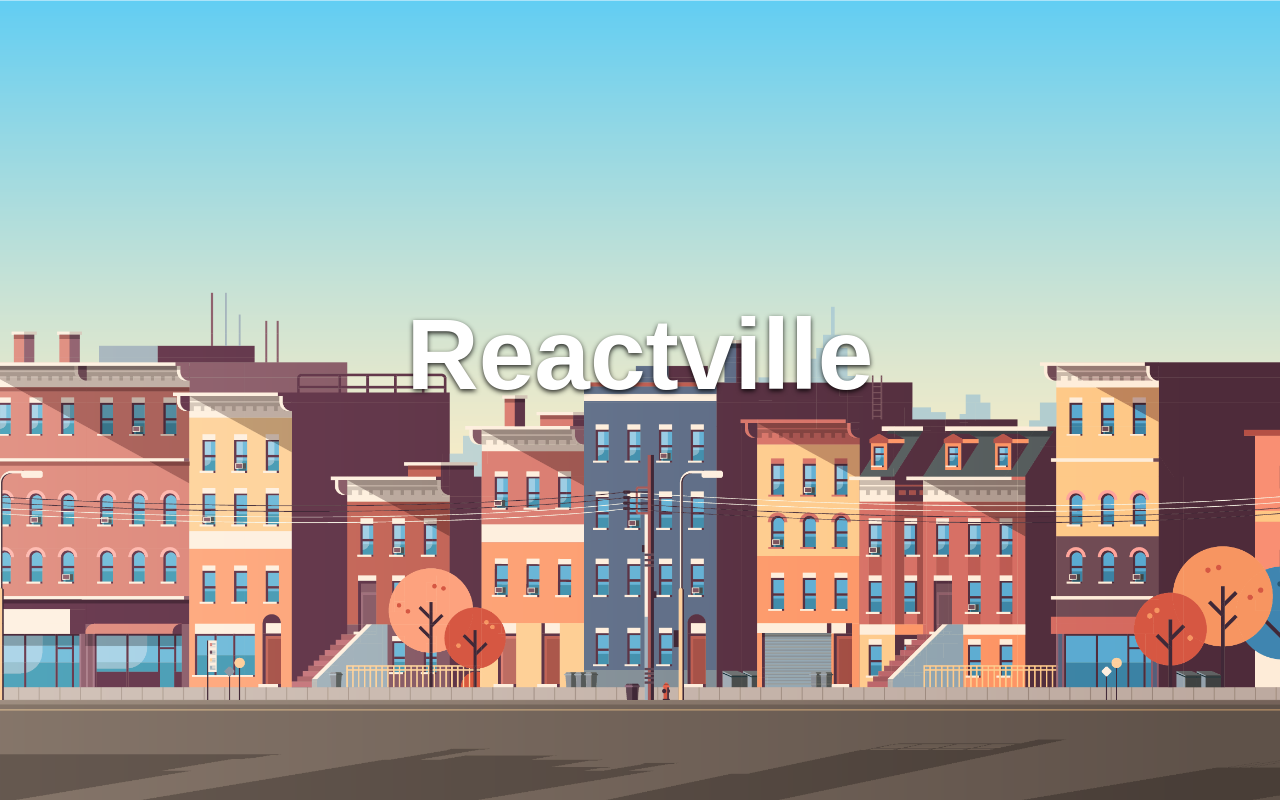
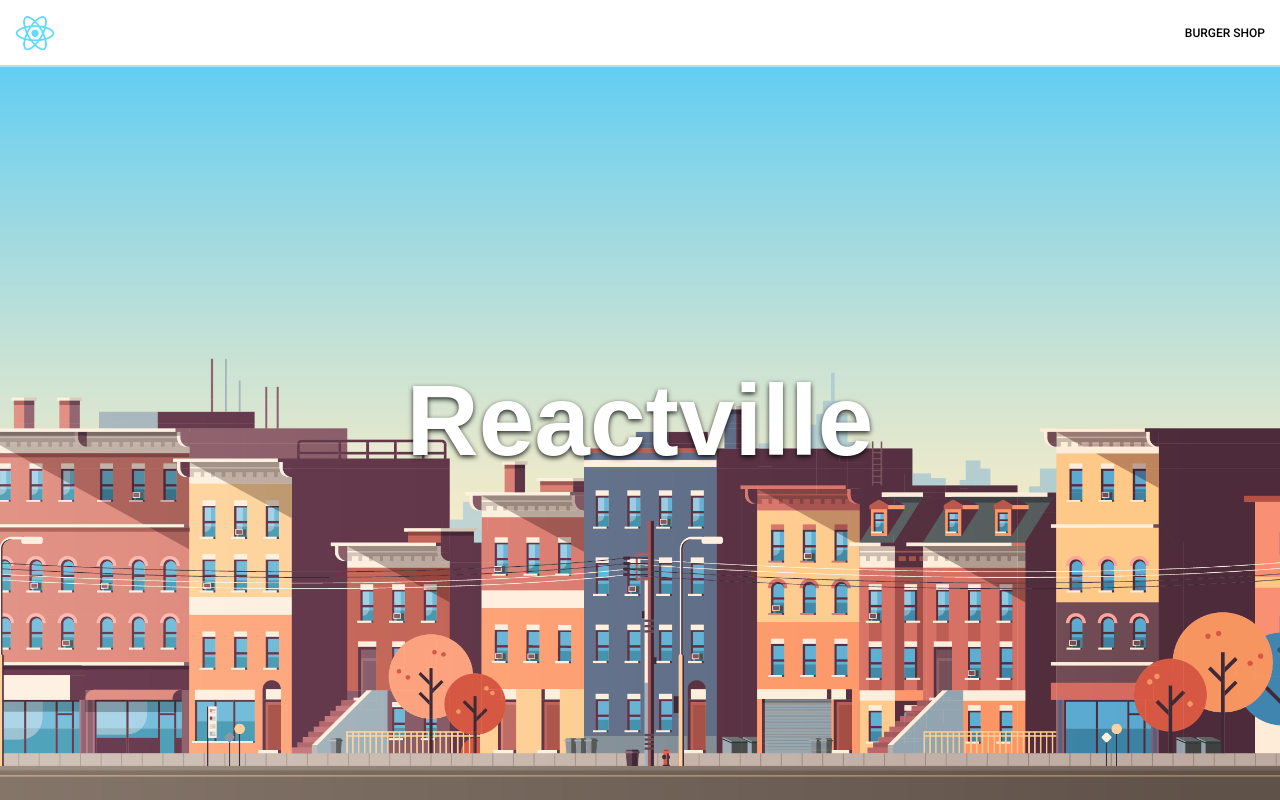
Before and after one commit to cactuspie23/reactville-lab, a React (Create React App) app: page / in a window 1280 px wide. Before the commit this address had no page. Built offline with nearby package versions, Linux system fonts and the light colour scheme; a web font is replaced by a local one.

Commit message:
add logo and burgershop to nav

```diff
--- a/src/App.jsx
+++ b/src/App.jsx
@@ -5,15 +5,20 @@ import { Route, Routes } from 'react-router-dom'
 // Components
 import Landing from './Components/Landing/Landing'
 import BurgerShop from './Components/BurgerShop/BurgerShop'
+import Nav from './Components/Nav/Nav'
 
 const App = () => {
   return (
+    <>
+      <Nav />
       <main>
         <Routes>
           <Route to='/burgers' element={<BurgerShop />} />
         </Routes>
         <Landing />
       </main>
+
+    </>
   )
 }
 
--- a/src/Components/Nav/Nav.jsx
+++ b/src/Components/Nav/Nav.jsx
@@ -1,10 +1,16 @@
 // Components & Assets
 import Logo from '../../assets/react-logo.png'
+import { NavLink } from 'react-router-dom'
 
 const Nav = () => {
   return (
     <nav className="navigation-bar">
-
+      <NavLink to='/' id='logo'>
+        <img src={Logo} alt="logo" />
+      </NavLink>
+      <NavLink to='/burgers'>
+        BURGER SHOP
+      </NavLink>
     </nav>
   )
 }
```
Lines whose indentation alone changed are shown as unchanged.
